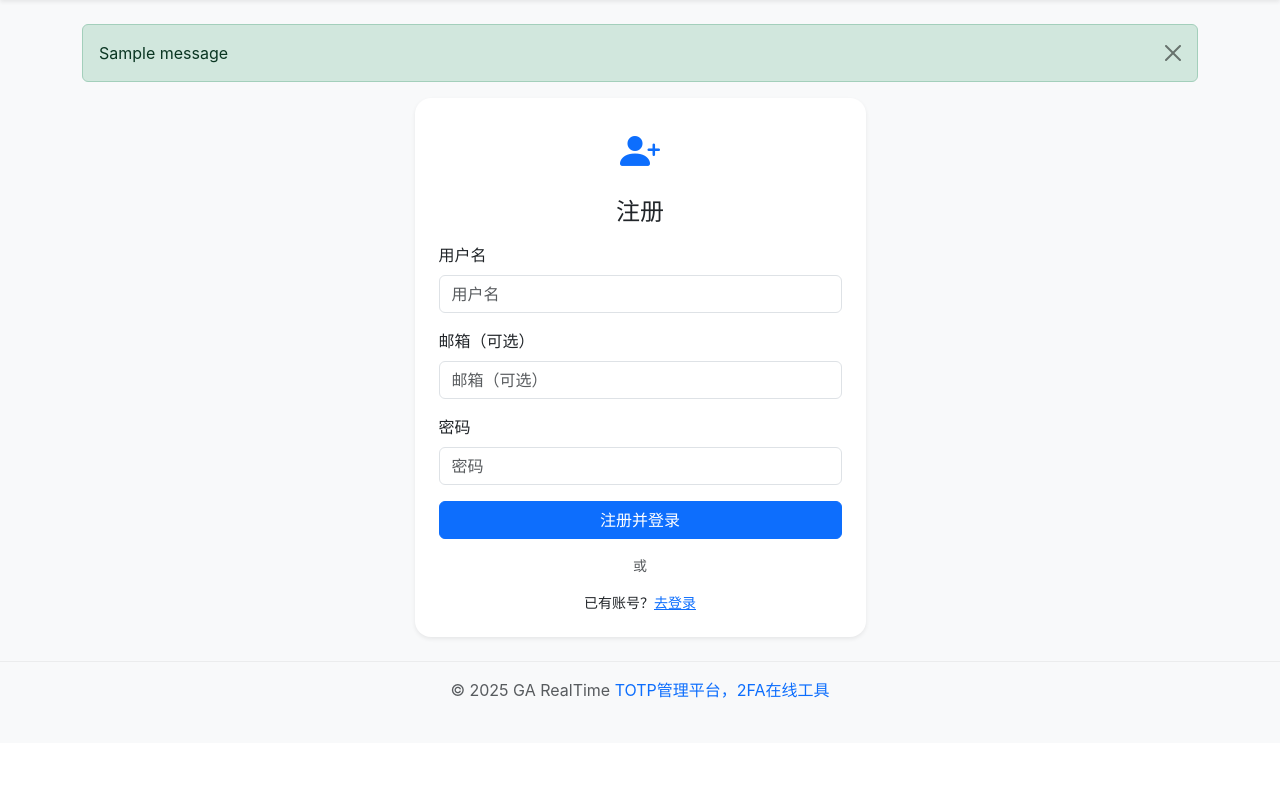
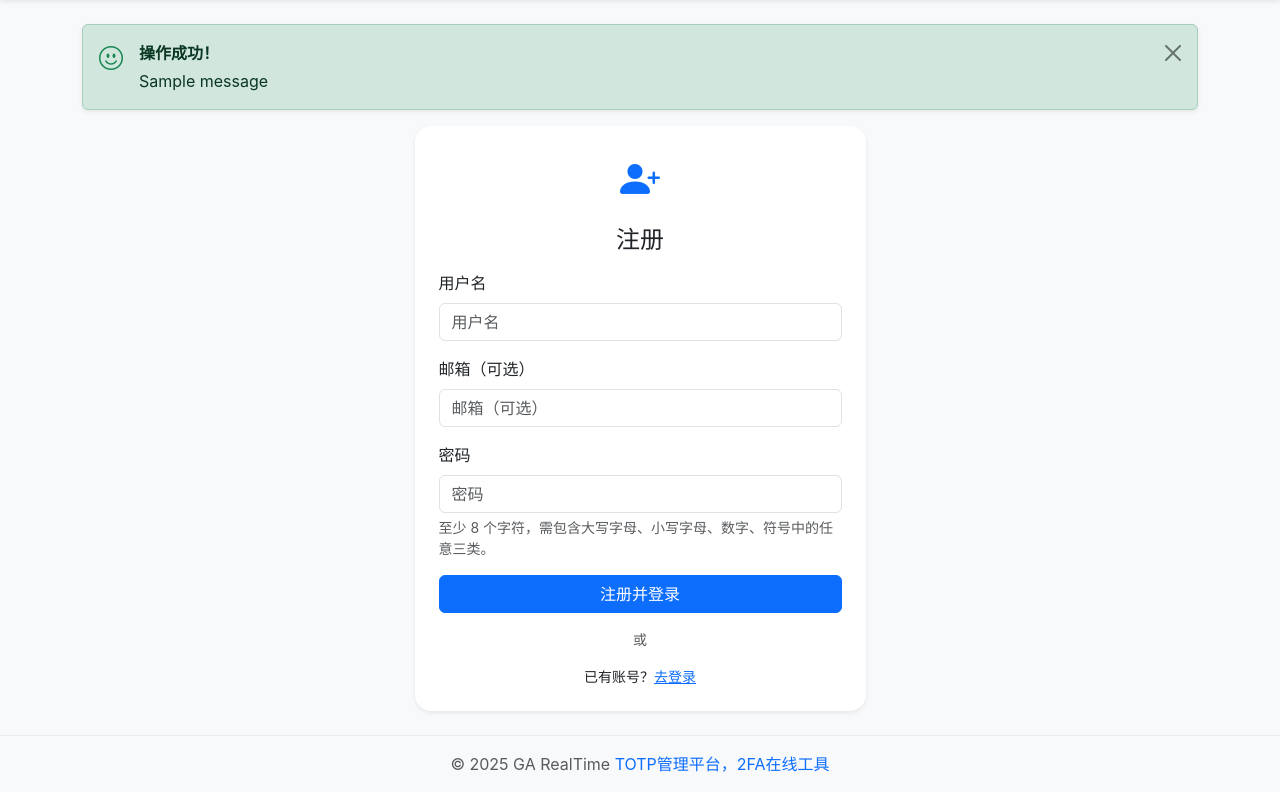
Before and after one commit to xuezhang789/ToTP, a Django app: page /auth/signup/ in a window 1280 px wide. Shown: the part 57-849 px from the top of the page. Before the commit the page ends 755 px from the top, so only its background shows below. Run offline with Django 4.2, Linux system fonts and the light colour scheme; tables that the repository leaves empty hold one stand-in row (values such as "Sample post"); one stand-in notice (Sample message) is shown; some libraries are stand-ins or nearby versions.

Commit message:
检测注册时密码强度

```diff
--- a/accounts/views.py
+++ b/accounts/views.py
@@ -16,6 +16,31 @@ def _next_url(request, fallback="/"):
     """获取登录后应跳转的 URL。"""
     nxt = request.GET.get("next") or request.POST.get("next") or fallback
     return nxt
+
+
+def _password_strength_errors(password: str, username: str = ""):
+    errors = []
+    pwd = password or ""
+
+    if len(pwd) < 8:
+        errors.append("密码长度至少需要 8 个字符")
+
+    categories = {
+        "upper": bool(re.search(r"[A-Z]", pwd)),
+        "lower": bool(re.search(r"[a-z]", pwd)),
+        "digit": bool(re.search(r"\d", pwd)),
+        "symbol": bool(re.search(r"[^A-Za-z0-9]", pwd)),
+    }
+    if sum(categories.values()) < 3:
+        errors.append("密码需至少包含大写字母、小写字母、数字、符号中的三类")
+
+    if re.search(r"\s", pwd):
+        errors.append("密码不能包含空白字符")
+
+    if username and username.lower() in pwd.lower():
+        errors.append("密码不能包含用户名")
+
+    return errors
 
 
 @require_http_methods(["GET", "POST"])
@@ -39,20 +64,29 @@ def signup_view(request):
     """处理用户注册逻辑。"""
     if request.user.is_authenticated:
         return redirect("/")
+    context = {}
     if request.method == "POST":
         username = (request.POST.get("username") or "").strip()
         email = (request.POST.get("email") or "").strip()
         password = (request.POST.get("password") or "").strip()
+        context.update({"username_value": username, "email_value": email})
         if not username or not password:
             messages.error(request, "用户名与密码必填")
-            return render(request, "accounts/signup.html", {})
+            return render(request, "accounts/signup.html", context, status=400)
         if User.objects.filter(username=username).exists():
             messages.error(request, "用户名已存在")
-            return render(request, "accounts/signup.html", {})
+            return render(request, "accounts/signup.html", context, status=400)
+
+        strength_errors = _password_strength_errors(password, username=username)
+        if strength_errors:
+            for msg in strength_errors:
+                messages.error(request, msg)
+            return render(request, "accounts/signup.html", context, status=400)
+
         user = User.objects.create_user(username=username, email=email, password=password)
         login(request, user)
         return redirect("/")
-    return render(request, "accounts/signup.html", {})
+    return render(request, "accounts/signup.html", context)
 
 
 def logout_view(request):
--- a/templates/accounts/signup.html
+++ b/templates/accounts/signup.html
@@ -15,17 +15,20 @@
                 <h1 class="h4 mb-3 text-center">注册</h1>
                 <form method="post" action="{% url 'accounts:signup' %}">{% csrf_token %}
                     <div class="mb-3">
-                        <label class="form-label">用户名</label>
-                        <input class="form-control" name="username" placeholder="用户名" required>
+                        <label class="form-label" for="signup-username">用户名</label>
+                        <input id="signup-username" class="form-control" name="username" placeholder="用户名"
+                               value="{{ username_value|default:'' }}" autocomplete="username" required>
                     </div>
                     <div class="mb-3">
-                        <label class="form-label">邮箱（可选）</label>
-                        <input type="email" class="form-control" name="email" placeholder="邮箱（可选）"
-                               autocomplete="email">
+                        <label class="form-label" for="signup-email">邮箱（可选）</label>
+                        <input id="signup-email" type="email" class="form-control" name="email" placeholder="邮箱（可选）"
+                               value="{{ email_value|default:'' }}" autocomplete="email">
                     </div>
                     <div class="mb-3">
-                        <label class="form-label">密码</label>
-                        <input type="password" class="form-control" name="password" placeholder="密码" required>
+                        <label class="form-label" for="signup-password">密码</label>
+                        <input id="signup-password" type="password" class="form-control" name="password"
+                               placeholder="密码" autocomplete="new-password" required>
+                        <div class="form-text">至少 8 个字符，需包含大写字母、小写字母、数字、符号中的任意三类。</div>
                     </div>
                     <button class="btn btn-primary w-100" type="submit">注册并登录</button>
                 </form>
--- a/templates/messages.html
+++ b/templates/messages.html
@@ -1,10 +1,42 @@
 {% if messages %}
 <div class="mb-3">
     {% for message in messages %}
-    <div class="alert alert-{{ message.tags }} alert-dismissible fade show mb-2" role="alert">
-        {{ message }}
-        <button type="button" class="btn-close" data-bs-dismiss="alert"></button>
+    {% with tags=message.tags %}
+    {% if tags and 'error' in tags %}
+    <div class="alert alert-danger alert-dismissible fade show mb-2 shadow-sm" role="alert">
+        <div class="d-flex align-items-start gap-3">
+            <div class="text-danger fs-4"><i class="bi bi-emoji-frown"></i></div>
+            <div>
+                <div class="fw-semibold mb-1">出了一点小问题，我们再检查下：</div>
+                <div>{{ message }}</div>
+            </div>
+            <button type="button" class="btn-close ms-auto" data-bs-dismiss="alert" aria-label="关闭"></button>
+        </div>
     </div>
+    {% elif tags and 'success' in tags %}
+    <div class="alert alert-success alert-dismissible fade show mb-2 shadow-sm" role="alert">
+        <div class="d-flex align-items-start gap-3">
+            <div class="text-success fs-4"><i class="bi bi-emoji-smile"></i></div>
+            <div>
+                <div class="fw-semibold mb-1">操作成功！</div>
+                <div>{{ message }}</div>
+            </div>
+            <button type="button" class="btn-close ms-auto" data-bs-dismiss="alert" aria-label="关闭"></button>
+        </div>
+    </div>
+    {% else %}
+    <div class="alert alert-{{ message.tags|default:'info' }} alert-dismissible fade show mb-2 shadow-sm" role="alert">
+        <div class="d-flex align-items-start gap-3">
+            <div class="text-primary fs-4"><i class="bi bi-info-circle"></i></div>
+            <div>
+                <div class="fw-semibold mb-1">提示</div>
+                <div>{{ message }}</div>
+            </div>
+            <button type="button" class="btn-close ms-auto" data-bs-dismiss="alert" aria-label="关闭"></button>
+        </div>
+    </div>
+    {% endif %}
+    {% endwith %}
     {% endfor %}
 </div>
 {% endif %}
```
